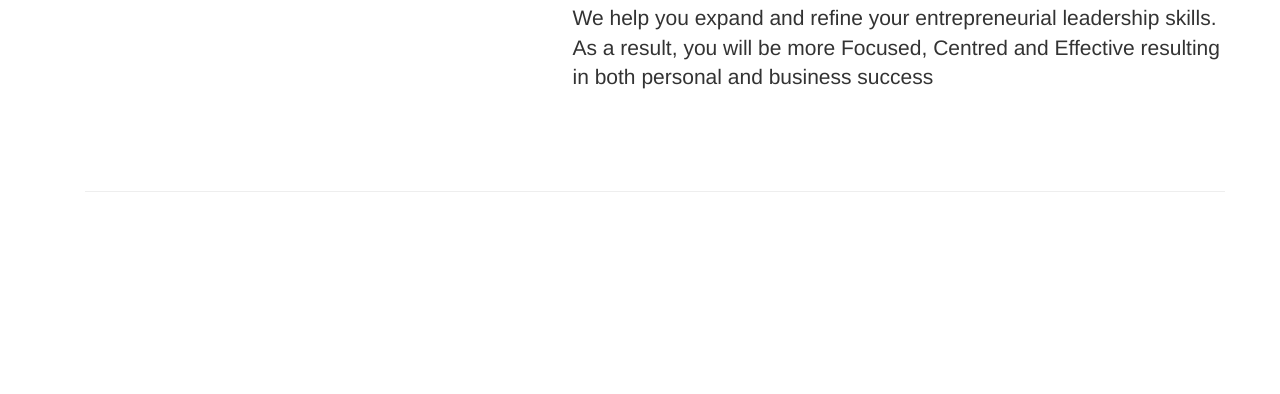
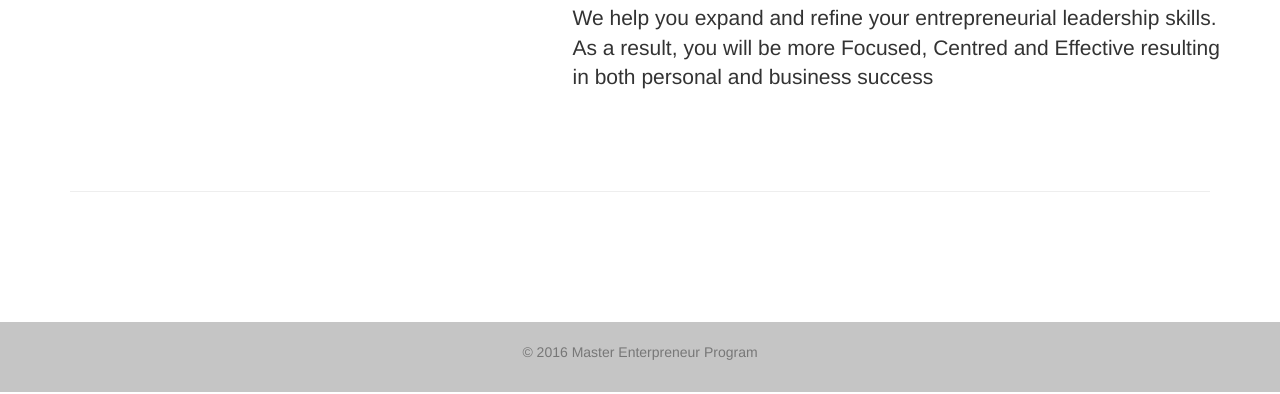
Before and after one commit to praneethkumarpidugu/MasterEnterpreneur, a Django app: page / in a window 1280 px wide. Shown: the part 1606-2000 px from the top of the page. Run offline with Django 3.2, Linux system fonts and the light colour scheme; data comes from the database, SQL or seed files in the repository; both versions use the stored data as it was after the commit; parts of the project's set-up code (start-up, migrations or seed data) failed here and were passed over; some libraries are stand-ins or nearby versions.

Commit message:
footer in the bottom to add addition company info

```diff
--- a/src/templates/base.html
+++ b/src/templates/base.html
@@ -23,9 +23,20 @@
     <!-- Custom styles for this template -->
     <style>
       body{
-        min-height : 2000px;
+        /*min-height : 2000px;*/
       }
 
+      .main-container{
+        min-height:750px;
+        }
+
+      .footer{
+        background-color:#c5c5c5;
+        min-height:50px;
+        padding:20px 0px;
+        text-align:center;
+        margin-top: 50px;
+        }
       .navbar-default{
         margin-bottom:0px;
       }
@@ -100,7 +111,7 @@
 
         {% block jumbotron %}
         {% endblock %}
-    <div class="container">
+    <div class="container main-container">
 
       <div id="notificationsLoader">
 
@@ -125,6 +136,8 @@
       </div> -->
 
     </div> <!-- /container -->
+
+  {% include 'footer.html' %}
 
   {% include 'javascript.html' %}
   <script>
--- /dev/null
+++ b/src/templates/footer.html
@@ -0,0 +1,7 @@
+<footer class="footer">
+
+    <div class="container">
+        <p class="text-muted">&copy; 2016 Master Enterpreneur Program</p>
+    </div>
+
+</footer>
--- a/src/templates/home_visitor.html
+++ b/src/templates/home_visitor.html
@@ -226,7 +226,7 @@
             {% endif %}
         </div>
       </div>
-
+    </div>
 
       <hr class="featurette-divider">
 
```
Also changed, not shown: src/db.sqlite3.
